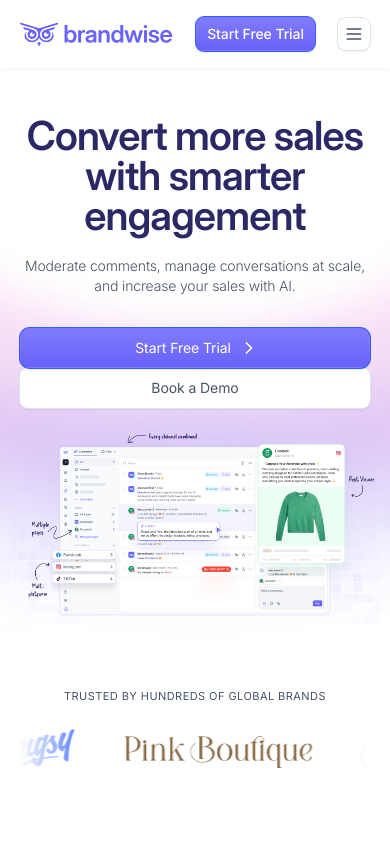
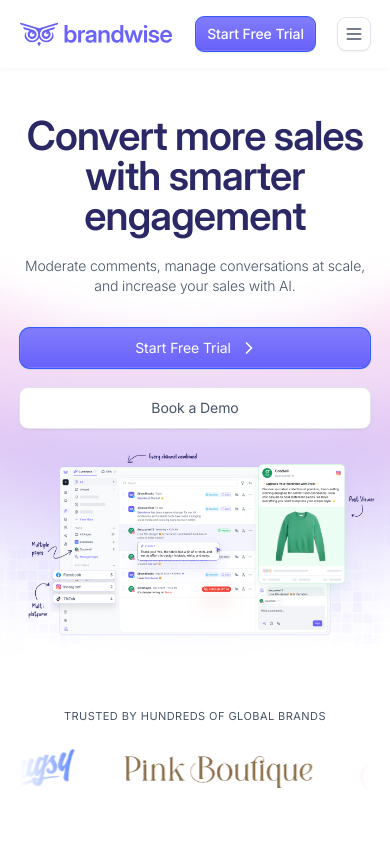
Before and after one commit to shahrukh263/brand, a Next.js app: page /social-inbox in a window 390 px wide. Shown: the top 844 px of the page. Built offline with nearby package versions, Linux system fonts and the light colour scheme.

Commit message:
space added

```diff
--- a/components/SocialHero.tsx
+++ b/components/SocialHero.tsx
@@ -18,7 +18,7 @@
               Moderate comments, manage conversations at scale, and increase
               your sales with AI.
             </p>
-            <div className="flex sm:flex-row flex-col gap-x-5 justify-center mb-2">
+            <div className="flex sm:flex-row flex-col gap-5 justify-center mb-2">
               <Link href={"#"} passHref>
                 <a className="flex items-center justify-center gap-2 text-[14px] font-[400] leading-[20px] tracking-[-0.006em] text-white py-[9px] pl-[14px] pr-[10px] theme-btn rounded-[10px]">
                   Start Free Trial
```
